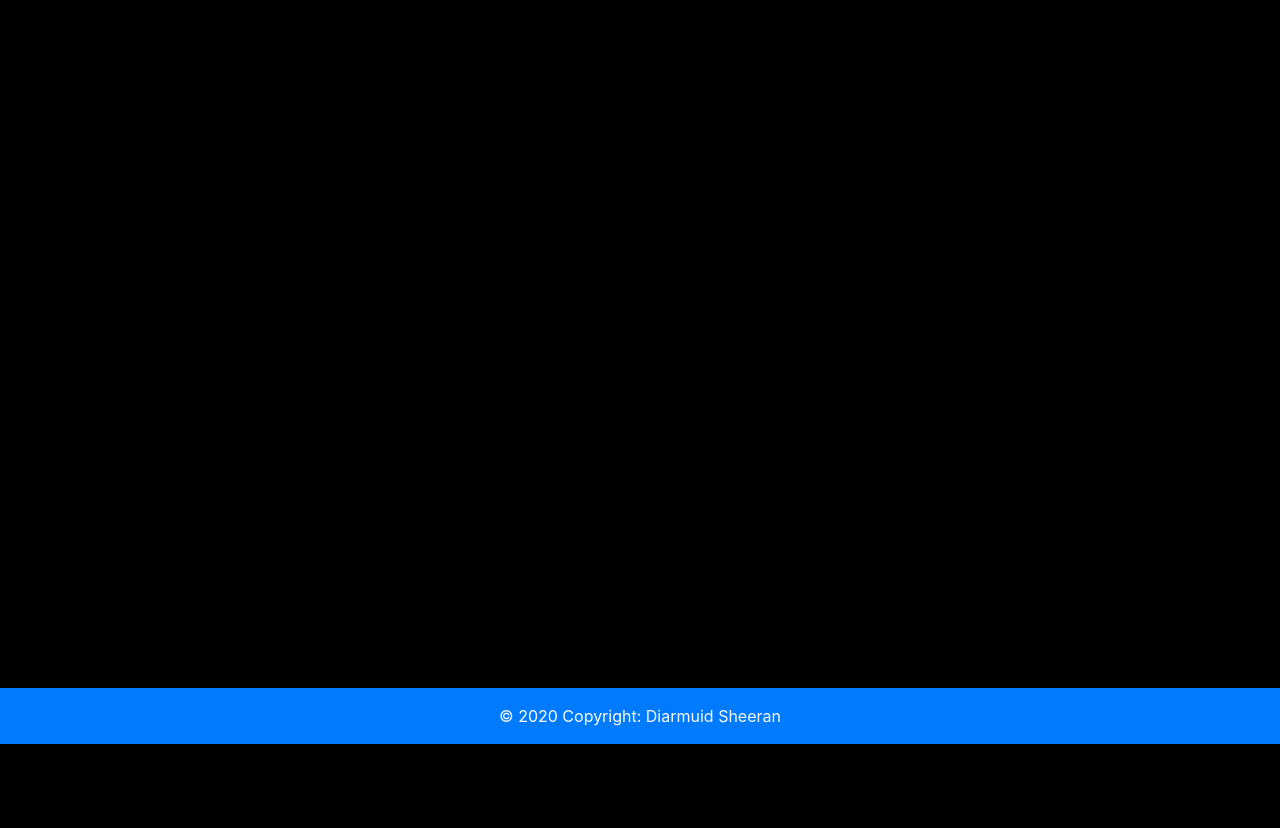
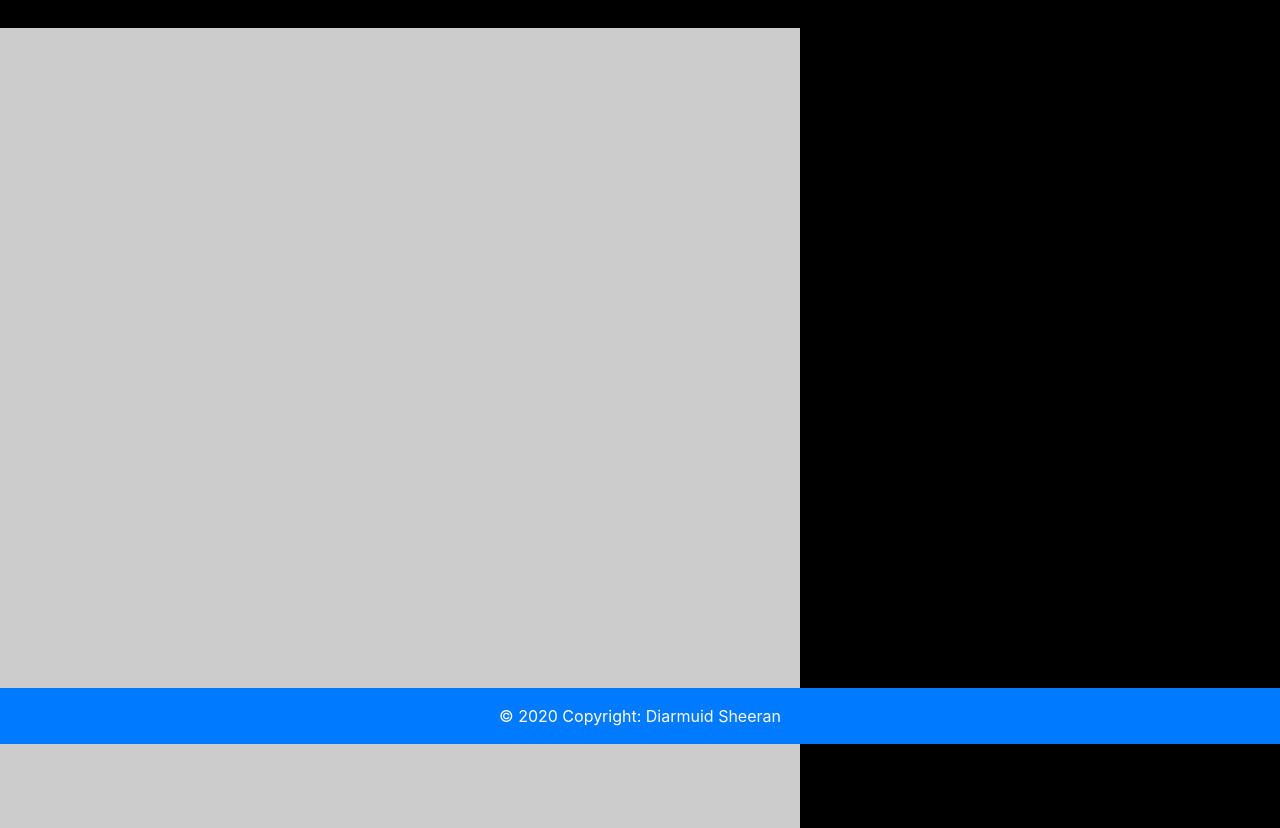
Before and after one commit to DiarmuidSheeran/games, a Django app: page /snake/game/ in a window 1280 px wide. Shown: the part 56-884 px from the top of the page. Before the commit the page ends 800 px from the top, so only its background shows below. Run offline with Django 3.2, Linux system fonts and the light colour scheme; some libraries are stand-ins or nearby versions; some web fonts are replaced.

Commit message:
create grid on the snake game board

```diff
--- a/snake/templates/snake/snake.html
+++ b/snake/templates/snake/snake.html
@@ -12,5 +12,5 @@
 {% block title %}Snake{% endblock %}
 
 {% block content %}
-    <div class="game-board"></div>
+    <div id="game-board"></div>
 {% endblock %}
--- /dev/null
+++ b/static/css/snake/snake.css
@@ -0,0 +1,8 @@
+#game-board {
+    background-color: #ccc;
+    width: 100vmin;
+    height: 100vmin;
+    display: grid;
+    grid-template-rows: repeat(21, 1fr);
+    grid-template-columns: repeat(21, 1fr);
+}
```
